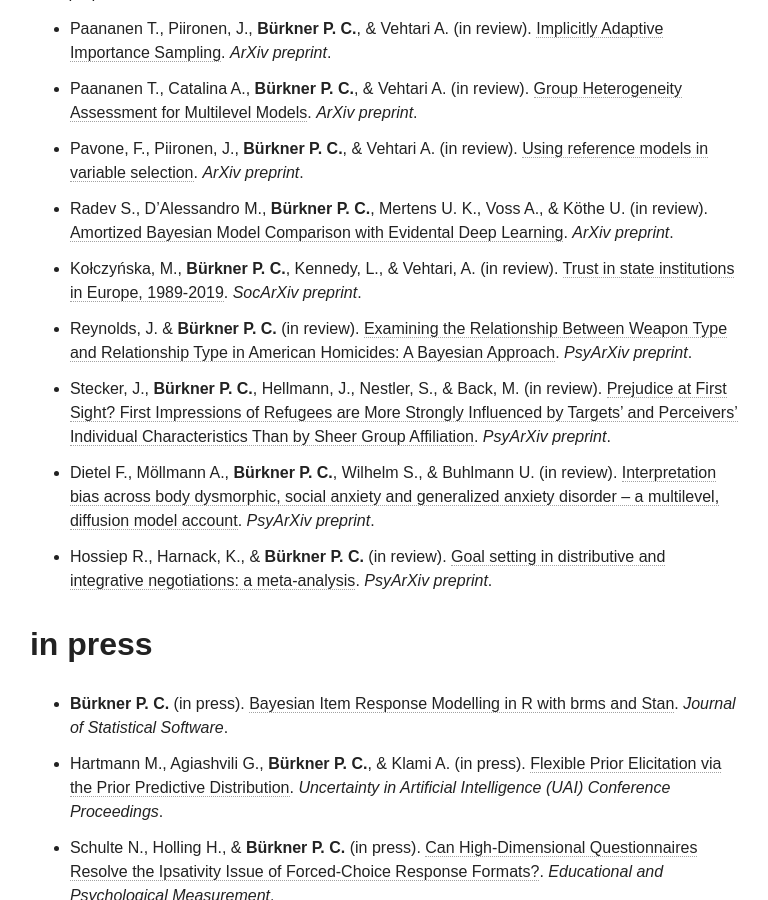
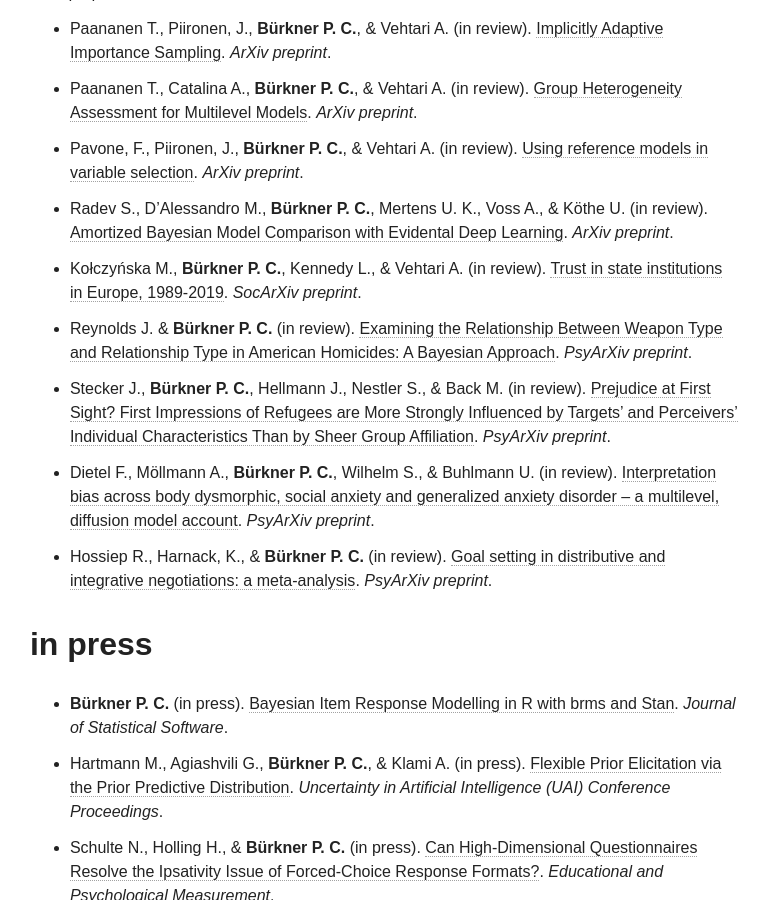
Before and after one commit to paul-buerkner/paul-buerkner.github.io, a Jekyll site: the page built from publications/index.md, in a window 1280 px wide and 900 px high, scrolled down 797 px. Shown: the whole window, without its empty margins (256-1024 px from the left). Built offline with Jekyll 4.4.1, drawn with Linux system fonts in a browser that asks for light colours; nearby versions of some CDN libraries.

Commit message:
minor cleaning

```diff
--- a/publications/index.md
+++ b/publications/index.md
@@ -12,9 +12,9 @@
 * Paananen T., Catalina A., **Bürkner P. C.**, & Vehtari A. (in review). [Group Heterogeneity Assessment for Multilevel Models](http://arxiv.org/abs/2005.02773). *ArXiv preprint*.
 * Pavone, F., Piironen, J., **Bürkner P. C.**, & Vehtari A. (in review). [Using reference models in variable selection](https://arxiv.org/abs/2004.13118). *ArXiv preprint*.
 * Radev S., D’Alessandro M., **Bürkner P. C.**, Mertens U. K., Voss A., & Köthe U. (in review). [Amortized Bayesian Model Comparison with Evidental Deep Learning](https://arxiv.org/abs/2004.10629). *ArXiv preprint*.
-* Kołczyńska, M., **Bürkner P. C.**, Kennedy, L., & Vehtari, A. (in review). [Trust in state institutions in Europe, 1989-2019](https://osf.io/preprints/socarxiv/3v5g7/). *SocArXiv preprint*.
-* Reynolds, J. & **Bürkner P. C.** (in review). [Examining the Relationship Between Weapon Type and Relationship Type in American Homicides: A Bayesian Approach](https://psyarxiv.com/tf7je/). *PsyArXiv preprint*.
-* Stecker, J., **Bürkner P. C.**, Hellmann, J., Nestler, S., & Back, M. (in review). [Prejudice at First Sight? First Impressions of Refugees are More Strongly Influenced by Targets’ and Perceivers’ Individual Characteristics Than by Sheer Group Affiliation](https://psyarxiv.com/wt6kr). *PsyArXiv preprint*.
+* Kołczyńska M., **Bürkner P. C.**, Kennedy L., & Vehtari A. (in review). [Trust in state institutions in Europe, 1989-2019](https://osf.io/preprints/socarxiv/3v5g7/). *SocArXiv preprint*.
+* Reynolds J. & **Bürkner P. C.** (in review). [Examining the Relationship Between Weapon Type and Relationship Type in American Homicides: A Bayesian Approach](https://psyarxiv.com/tf7je/). *PsyArXiv preprint*.
+* Stecker J., **Bürkner P. C.**, Hellmann J., Nestler S., & Back M. (in review). [Prejudice at First Sight? First Impressions of Refugees are More Strongly Influenced by Targets’ and Perceivers’ Individual Characteristics Than by Sheer Group Affiliation](https://psyarxiv.com/wt6kr). *PsyArXiv preprint*.
 * Dietel F., Möllmann A., **Bürkner P. C.**, Wilhelm S., & Buhlmann U. (in review). [Interpretation bias across body dysmorphic, social anxiety and generalized anxiety disorder – a multilevel, diffusion model account](https://psyarxiv.com/3hnpu/). *PsyArXiv preprint*.
 * Hossiep R., Harnack, K., & **Bürkner P. C.** (in review). [Goal setting in distributive and integrative negotiations: a meta-analysis](https://psyarxiv.com/mkgxt). *PsyArXiv preprint*.
 
```
